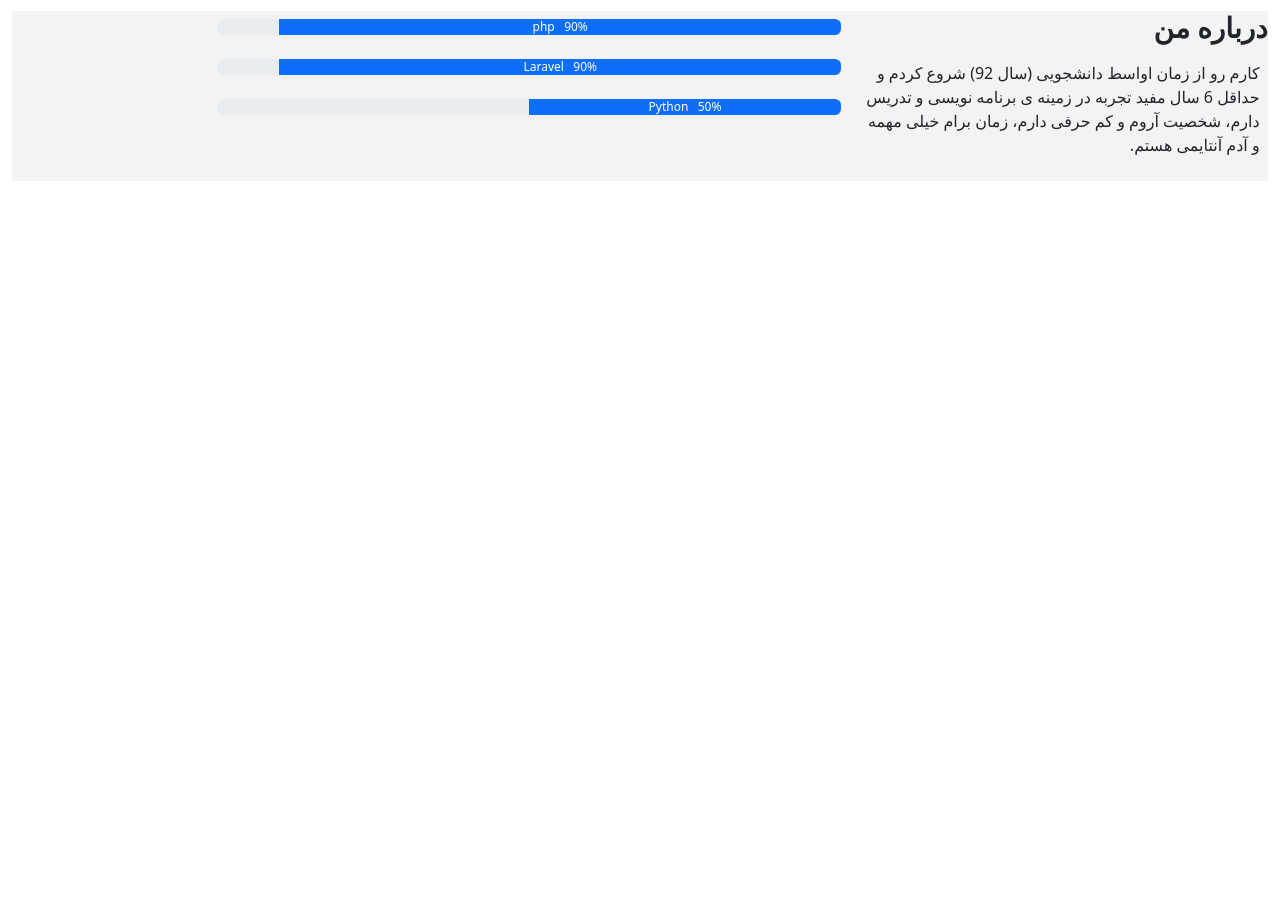
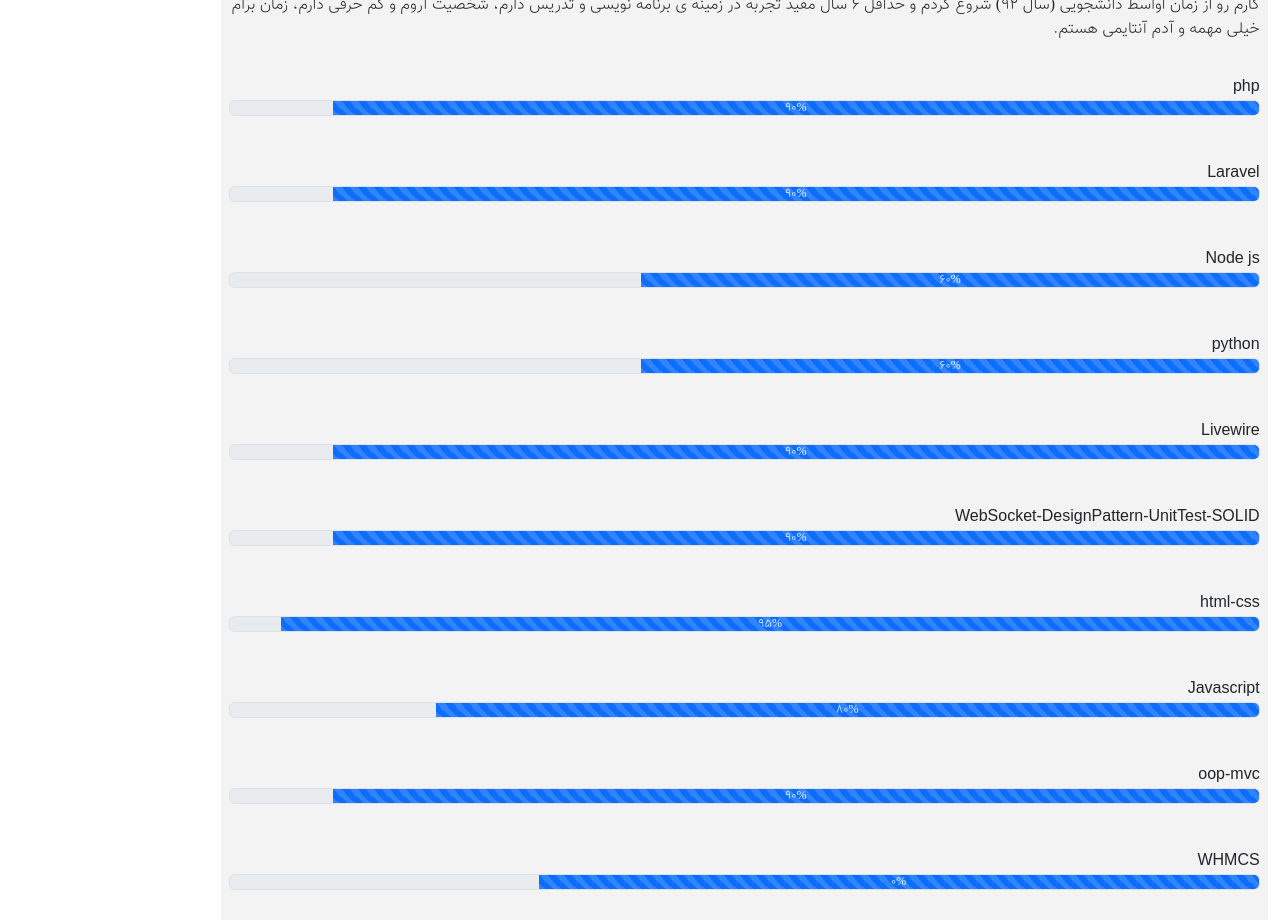
Before and after one commit to sinakhaghani/personal-website, a plain HTML site: page index.html in a window 1280 px wide. Shown: the part 440-1360 px from the top of the page. Before the commit the page ends 800 px from the top, so only its background shows below. Drawn offline with nearby package versions, Linux system fonts and the light colour scheme.

Commit message:
create about me

```diff
--- a/css/style.css
+++ b/css/style.css
@@ -1,3 +1,10 @@
+@font-face {
+    font-family: "iransens";
+    src: url("../font/Vazir-Thin.woff2");
+}
+body{
+    font-family: "iransens";
+}
 .ul_list{
     text-align: right;
     text-decoration: none;
@@ -22,3 +29,23 @@
 .a_icon i:hover{
     opacity: 1;
 }
+@media screen {
+    .div-sidebar{
+        min-width: 100px;
+    }
+}
+
+.progress {
+    margin-bottom: 20px;
+}
+
+.progress-bar {
+    width: 0;
+}
+.title_tech_stack{
+    font-family: Arial;
+}
+
+.progress .progress-bar {
+    transition: unset;
+}
--- a/index.html
+++ b/index.html
@@ -14,11 +14,11 @@
     <div class="container-fluid">
         <div class="row flex-nowrap">
             <div class="col-auto col-md-3 col-xl-2 px-sm-2 px-0 bg-dark">
-                <div class="d-flex position-fixed flex-column align-items-center align-items-sm-start px-3 pt-2 text-white min-vh-100">
+                <div class="d-flex flex-column align-items-center align-items-sm-start px-3 pt-2 text-white min-vh-100 div-sidebar">
                     <a href="/" class="d-flex align-items-center pb-3 mb-md-0 me-md-auto text-white text-decoration-none">
                         <span class="fs-5 d-none d-sm-inline">sina khaghani</span>
                     </a>
-                    <ul class="nav nav-pills flex-column mb-sm-auto mb-0 align-items-center align-items-sm-start" id="menu">
+                    <ul class="nav mt-4 mr-0 ml-0 position-fixed nav-pills flex-column mb-sm-auto mb-0 align-items-center align-items-sm-start" id="menu">
                         <li class="nav-item">
                             <a href="#" class="nav-link align-middle px-0">
                                 <i class="fs-4 bi-house"></i> <span class="ms-1 d-none d-sm-inline">صفحه اصلی</span>
@@ -45,7 +45,7 @@
                 </div>
             </div>
             <div class="col-md-12 py-3">
-                <section class="">
+                <section class="col-md-10">
                     <div id="carouselExampleSlidesOnly" class="carousel slide" data-ride="carousel">
                         <div class="carousel-inner">
                             <div class="carousel-item active p-2">
@@ -54,7 +54,7 @@
                                 </div>
                                 <div class="col-4 position-absolute m-2 pull-right d-inline-block">
                                     <h6> سلام <img src="https://raw.githubusercontent.com/iampavangandhi/iampavangandhi/master/gifs/Hi.gif" width="30px"> </h6>
-                                    <p class="d-inline-block"> <h5 class="d-inline-block">من</h5> <h1 class="d-inline-block">  سینا خاقانی  </h1> <h5 class="d-inline-block">هستم</h5> </p>
+                                    <p class="d-inline-block"> <h5 class="d-inline-block">من</h5> <h2 class="d-inline-block fw-bold">  سینا خاقانی  </h2> <h5 class="d-inline-block">هستم برنامه نویس وب</h5> </p>
                                     <br>
                                     <h6> به وب سایت شخصی من خوش آمدید. </h6>
                                     <br>
@@ -82,28 +82,93 @@
                     </div>
                 </section>
 
-                <section style="background-color: #f3f3f3;">
-                    <div class="col-md-4 d-inline-block">
-                        <h3 class="fw-bold">درباره من</h3>
-                        <p class="p-2">کارم رو از زمان اواسط دانشجویی (سال 92) شروع کردم و حداقل 6 سال مفید تجربه در زمینه ی برنامه نویسی و تدریس دارم، شخصیت آروم و کم حرفی دارم، زمان برام خیلی مهمه و آدم آنتایمی هستم.</p>
+                <section class="col-md-10" style="background-color: #f3f3f3;">
+                    <div class="col-12">
+                        <h3 class="fw-bold col-12 text-center">درباره من</h3>
+                        <p class="p-2 col-12 text-right">کارم رو از زمان اواسط دانشجویی (سال 92) شروع کردم و حداقل 6 سال مفید تجربه در زمینه ی برنامه نویسی و تدریس دارم، شخصیت آروم و کم حرفی دارم، زمان برام خیلی مهمه و آدم آنتایمی هستم.</p>
                     </div>
-                    <div class="col-md-6 p-2 position-absolute d-inline-block">
-                        <div class="progress">
-                            <div class="progress-bar" role="progressbar" style="width: 90%;" aria-valuenow="25" aria-valuemin="0" aria-valuemax="100">90% &nbsp; php</div>
+                    <div class="col-12 p-2 ">
+                        <span class="title_tech_stack">php</span>
+                        <div class="progress border">
+                            <div class="progress-bar progress-bar-striped progress-bar-animated bg-primary" role="progressbar" aria-valuenow="90" aria-valuemin="0" aria-valuemax="100">90</div>
                         </div>
-
                         <br>
 
-                        <div class="progress">
-                            <div class="progress-bar" role="progressbar" style="width: 90%;" aria-valuenow="25" aria-valuemin="0" aria-valuemax="100">90% &nbsp; Laravel</div>
+                        <span class="title_tech_stack">Laravel</span>
+                        <div class="progress border">
+                            <div class="progress-bar progress-bar-striped progress-bar-animated bg-primary" role="progressbar" aria-valuenow="90" aria-valuemin="0" aria-valuemax="100">90</div>
                         </div>
-
                         <br>
 
-                        <div class="progress">
-                            <div class="progress-bar" role="progressbar" style="width: 50%;" aria-valuenow="25" aria-valuemin="0" aria-valuemax="100">50% &nbsp; Python</div>
+                        <span class="title_tech_stack">Node js</span>
+                        <div class="progress border">
+                            <div class="progress-bar progress-bar-striped progress-bar-animated bg-primary" role="progressbar" aria-valuenow="60" aria-valuemin="0" aria-valuemax="100">60</div>
                         </div>
+                        <br>
+
+                        <span class="title_tech_stack">python</span>
+                        <div class="progress border">
+                            <div class="progress-bar progress-bar-striped progress-bar-animated bg-primary" role="progressbar" aria-valuenow="60" aria-valuemin="0" aria-valuemax="100">60</div>
+                        </div>
+                        <br>
+
+                        <span class="title_tech_stack">Livewire</span>
+                        <div class="progress border">
+                            <div class="progress-bar progress-bar-striped progress-bar-animated bg-primary" role="progressbar" aria-valuenow="90" aria-valuemin="0" aria-valuemax="100">90</div>
+                        </div>
+                        <br>
+
+                        <span class="title_tech_stack">WebSocket-DesignPattern-UnitTest-SOLID</span>
+                        <div class="progress border">
+                            <div class="progress-bar progress-bar-striped progress-bar-animated bg-primary" role="progressbar" aria-valuenow="90" aria-valuemin="0" aria-valuemax="100">90</div>
+                        </div>
+                        <br>
+
+                        <span class="title_tech_stack">html-css</span>
+                        <div class="progress border">
+                            <div class="progress-bar progress-bar-striped progress-bar-animated bg-primary" role="progressbar" aria-valuenow="95" aria-valuemin="0" aria-valuemax="100">95</div>
+                        </div>
+                        <br>
+
+                        <span class="title_tech_stack">Javascript</span>
+                        <div class="progress border">
+                            <div class="progress-bar progress-bar-striped progress-bar-animated bg-primary" role="progressbar" aria-valuenow="80" aria-valuemin="0" aria-valuemax="100">80</div>
+                        </div>
+                        <br>
+
+                        <span class="title_tech_stack">oop-mvc</span>
+                        <div class="progress border">
+                            <div class="progress-bar progress-bar-striped progress-bar-animated bg-primary" role="progressbar" aria-valuenow="90" aria-valuemin="0" aria-valuemax="100">90</div>
+                        </div>
+                        <br>
+
+                        <span class="title_tech_stack">WHMCS</span>
+                        <div class="progress border">
+                            <div class="progress-bar progress-bar-striped progress-bar-animated bg-primary" role="progressbar" aria-valuenow="70" aria-valuemin="0" aria-valuemax="100">70</div>
+                        </div>
+                        <br>
+
+                        <span class="title_tech_stack">Restful API</span>
+                        <div class="progress border">
+                            <div class="progress-bar progress-bar-striped progress-bar-animated bg-primary" role="progressbar" aria-valuenow="95" aria-valuemin="0" aria-valuemax="100">95</div>
+                        </div>
+                        <br>
+
+                        <span class="title_tech_stack">Mysql-MongoDB-Redis</span>
+                        <div class="progress border">
+                            <div class="progress-bar progress-bar-striped progress-bar-animated bg-primary" role="progressbar" aria-valuenow="90" aria-valuemin="0" aria-valuemax="100">90</div>
+                        </div>
+                        <br>
+
+                        <span class="title_tech_stack">Scrum-Jira</span>
+                        <div class="progress border">
+                            <div class="progress-bar progress-bar-striped progress-bar-animated bg-primary" role="progressbar" aria-valuenow="80" aria-valuemin="0" aria-valuemax="100">80</div>
+                        </div>
+                        <br>
+
                     </div>
+
+
 
                 </section>
             </div>
@@ -112,7 +177,26 @@
 
 
 
-<script src="./js/bootstrap.min.js"></script>
-<script src="./js/jquery.js"></script>
+    <script src="./js/bootstrap.min.js"></script>
+    <script src="./js/jquery.js"></script>
+
+<script>
+    var delay = 500;
+    $(".progress-bar").each(function(i) {
+        $(this).delay(delay * i).animate({
+            width: $(this).attr('aria-valuenow') + '%'
+        }, delay);
+
+        $(this).prop('Counter', 0).animate({
+            Counter: $(this).text()
+        }, {
+            duration: delay,
+            // easing: 'swing',
+            step: function(now) {
+                $(this).text(Math.ceil(now) + '%');
+            }
+        });
+    });
+</script>
 </body>
 </html>
```
Also changed, not shown: font/Vazir-Thin.woff2 (added), font/irsans.ttf (added).
